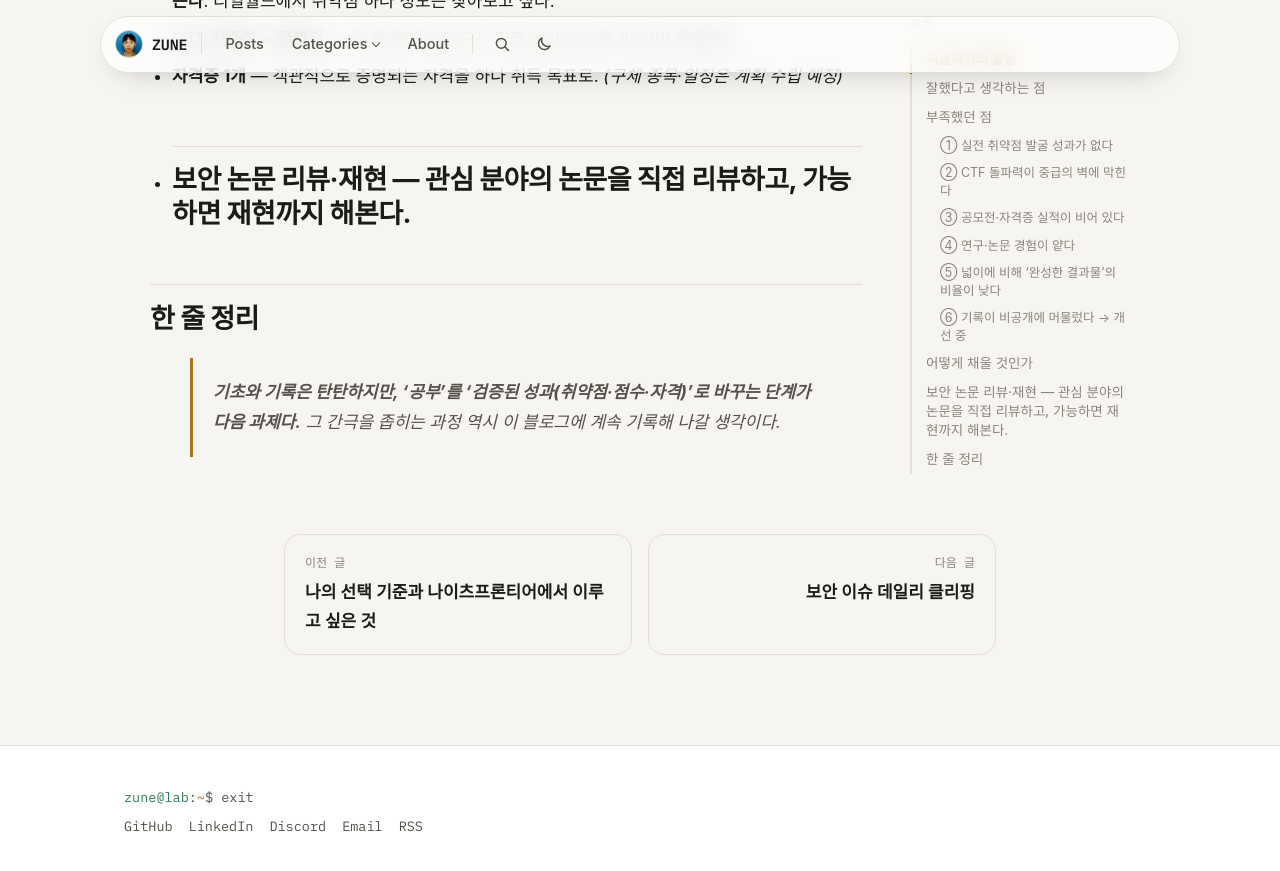
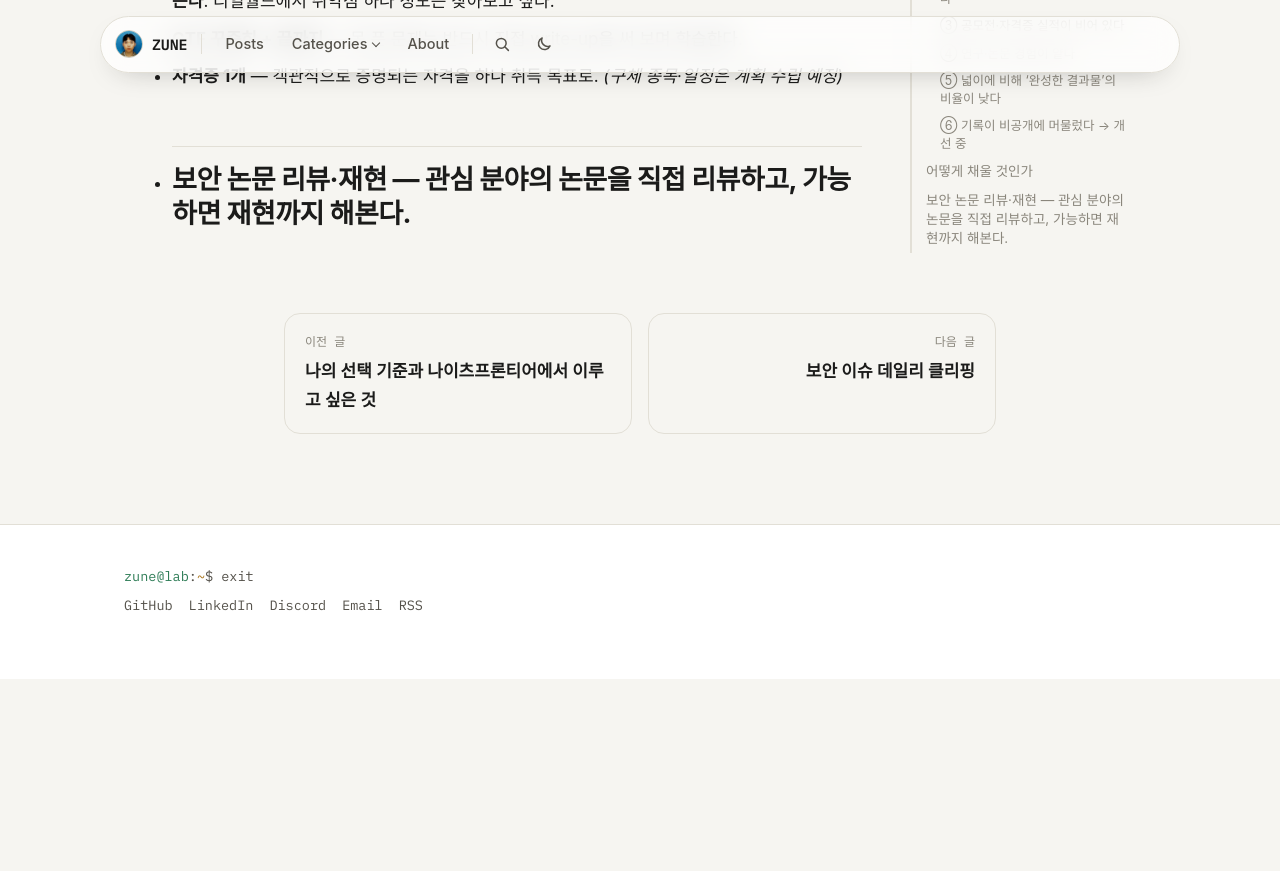
Before and after one commit to junseopark0216/junseopark0216.github.io, a Jekyll site: the page built from _posts/2026-11-05-tech-retrospective.md, in a window 1280 px wide and 900 px high, scrolled down 2602 px. Shown: the top 871 px of the window. Built offline with Jekyll 4.4.1, drawn with Linux system fonts in a browser that asks for light colours; some web fonts are replaced; after the commit the page ends 3281 px from its top, so only the background shows below that.

Commit message:
Update 2026-11-05-tech-retrospective.md

```diff
--- a/_posts/2026-11-05-tech-retrospective.md
+++ b/_posts/2026-11-05-tech-retrospective.md
@@ -70,7 +70,3 @@ tags: ["회고", "retrospective", "포트폴리오"]
 - **자격증 1개** — 객관적으로 증명되는 자격을 하나 취득 목표로. *(구체 종목·일정은 계획 수립 예정)*
 - **보안 논문 리뷰·재현** — 관심 분야의 논문을 직접 리뷰하고, 가능하면 재현까지 해본다.
 ---
-
-## 한 줄 정리
-
-> **기초와 기록은 탄탄하지만, '공부'를 '검증된 성과(취약점·점수·자격)'로 바꾸는 단계가 다음 과제다.** 그 간극을 좁히는 과정 역시 이 블로그에 계속 기록해 나갈 생각이다.
```
